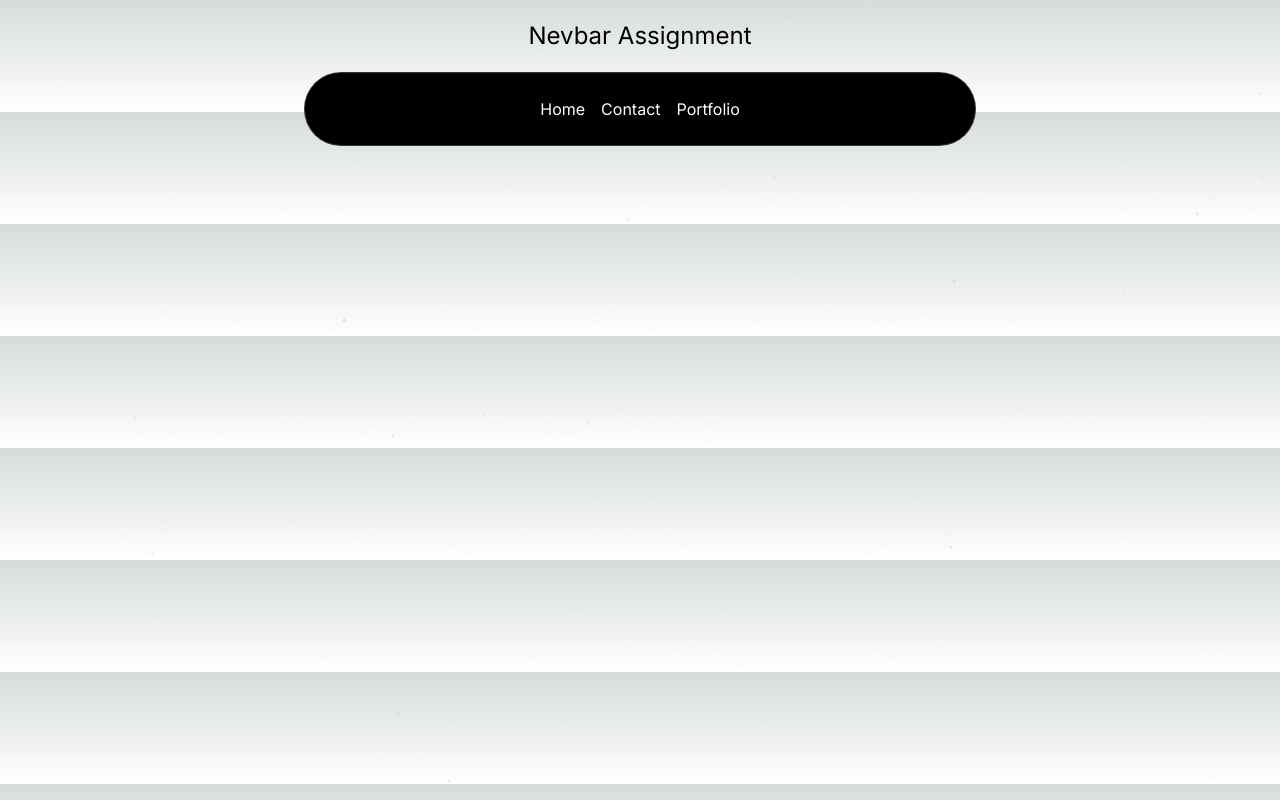
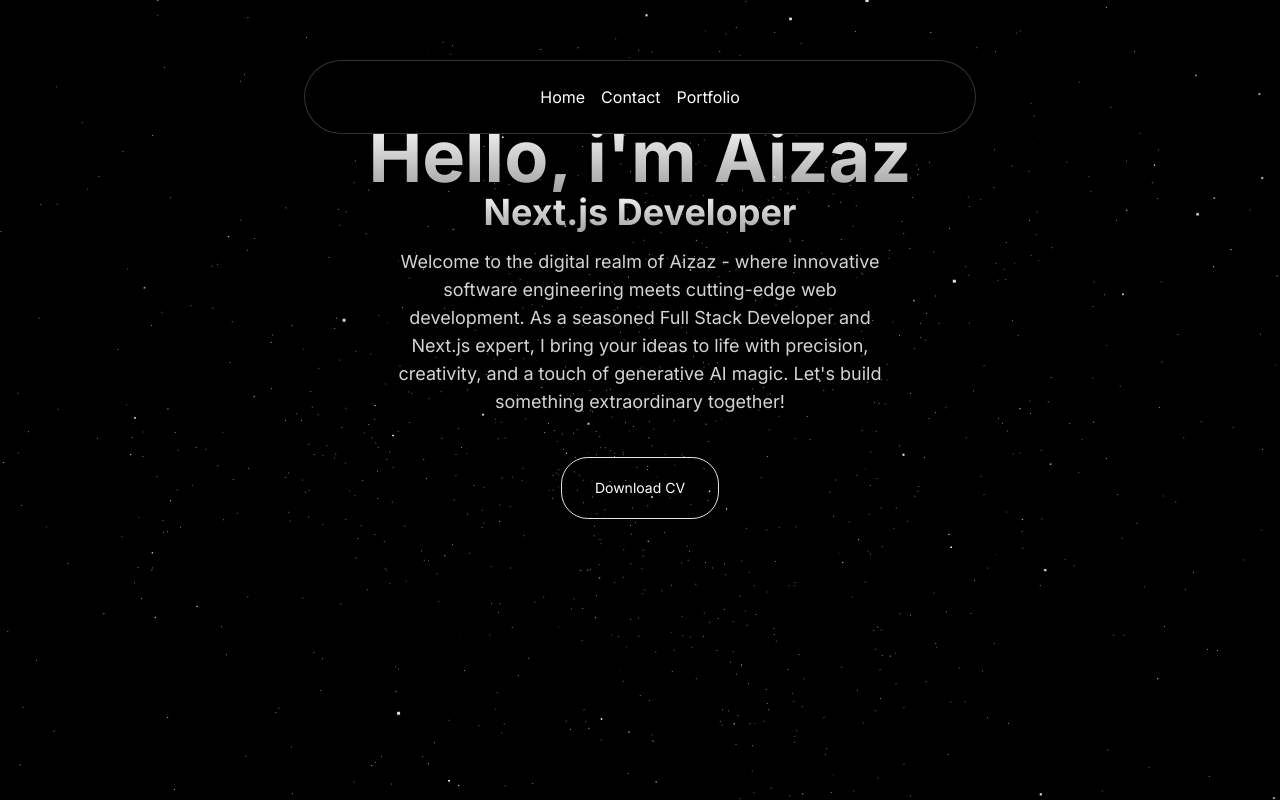
Before and after one commit to AizazNaeem4433/Nevbar, a Next.js app: page / in a window 1280 px wide. Built offline with nearby package versions, Linux system fonts and the light colour scheme.

Commit message:
Herosection added

```diff
--- a/package.json
+++ b/package.json
@@ -9,14 +9,18 @@
     "lint": "next lint"
   },
   "dependencies": {
+    "@radix-ui/react-avatar": "^1.1.0",
+    "@radix-ui/react-icons": "^1.3.0",
     "@react-three/drei": "^9.110.0",
     "@react-three/fiber": "^8.17.5",
+    "class-variance-authority": "^0.7.0",
     "clsx": "^2.1.1",
     "framer-motion": "^11.3.27",
     "next": "14.2.5",
     "react": "^18",
     "react-dom": "^18",
-    "tailwind-merge": "^2.5.2"
+    "tailwind-merge": "^2.5.2",
+    "tailwindcss-animate": "^1.0.7"
   },
   "devDependencies": {
     "@types/node": "^20",
--- a/src/app/globals.css
+++ b/src/app/globals.css
@@ -2,32 +2,68 @@
 @tailwind components;
 @tailwind utilities;
 
-:root {
-  --foreground-rgb: 0, 0, 0;
-  --background-start-rgb: 214, 219, 220;
-  --background-end-rgb: 255, 255, 255;
-}
+@layer base {
+  :root {
+    --background: 0 0% 100%;
+    --foreground: 0 0% 3.9%;
+    --card: 0 0% 100%;
+    --card-foreground: 0 0% 3.9%;
+    --popover: 0 0% 100%;
+    --popover-foreground: 0 0% 3.9%;
+    --primary: 0 0% 9%;
+    --primary-foreground: 0 0% 98%;
+    --secondary: 0 0% 96.1%;
+    --secondary-foreground: 0 0% 9%;
+    --muted: 0 0% 96.1%;
+    --muted-foreground: 0 0% 45.1%;
+    --accent: 0 0% 96.1%;
+    --accent-foreground: 0 0% 9%;
+    --destructive: 0 84.2% 60.2%;
+    --destructive-foreground: 0 0% 98%;
+    --border: 0 0% 89.8%;
+    --input: 0 0% 89.8%;
+    --ring: 0 0% 3.9%;
+    --radius: 0.5rem;
+    --chart-1: 12 76% 61%;
+    --chart-2: 173 58% 39%;
+    --chart-3: 197 37% 24%;
+    --chart-4: 43 74% 66%;
+    --chart-5: 27 87% 67%;
+  }
 
-@media (prefers-color-scheme: dark) {
-  :root {
-    --foreground-rgb: 255, 255, 255;
-    --background-start-rgb: 0, 0, 0;
-    --background-end-rgb: 0, 0, 0;
+  .dark {
+    --background: 0 0% 3.9%;
+    --foreground: 0 0% 98%;
+    --card: 0 0% 3.9%;
+    --card-foreground: 0 0% 98%;
+    --popover: 0 0% 3.9%;
+    --popover-foreground: 0 0% 98%;
+    --primary: 0 0% 98%;
+    --primary-foreground: 0 0% 9%;
+    --secondary: 0 0% 14.9%;
+    --secondary-foreground: 0 0% 98%;
+    --muted: 0 0% 14.9%;
+    --muted-foreground: 0 0% 63.9%;
+    --accent: 0 0% 14.9%;
+    --accent-foreground: 0 0% 98%;
+    --destructive: 0 62.8% 30.6%;
+    --destructive-foreground: 0 0% 98%;
+    --border: 0 0% 14.9%;
+    --input: 0 0% 14.9%;
+    --ring: 0 0% 83.1%;
+    --chart-1: 220 70% 50%;
+    --chart-2: 160 60% 45%;
+    --chart-3: 30 80% 55%;
+    --chart-4: 280 65% 60%;
+    --chart-5: 340 75% 55%;
   }
 }
 
-body {
-  color: rgb(var(--foreground-rgb));
-  background: linear-gradient(
-      to bottom,
-      transparent,
-      rgb(var(--background-end-rgb))
-    )
-    rgb(var(--background-start-rgb));
-}
-
-@layer utilities {
-  .text-balance {
-    text-wrap: balance;
+@layer base {
+  * {
+    @apply border-border;
+  }
+  body {
+    @apply bg-background text-foreground;
   }
 }
--- a/src/app/page.tsx
+++ b/src/app/page.tsx
@@ -1,9 +1,10 @@
+import Herosection from "@/components/Herosection";
 import Image from "next/image";
 
 export default function Home() {
   return (
-<div className="flex flex-col justify-center items-center text-2xl py-5 mb-10">
-  Nevbar Assignment
-</div>
+<main className="min-h-screen bg-black/[0.96] antialiased bg-grid-white/[0.02]">
+  <Herosection/>
+</main>
   );
 }
--- /dev/null
+++ b/src/components/Herosection.tsx
@@ -0,0 +1,37 @@
+import Link from "next/link"
+import { Button } from "./ui/moving-border";
+
+
+function Herosection() {
+  return (
+    <div className="h-auto md:h-[40rem] w-full rounded-md flex flex-col items-center justify-center relative overflow-hidden mx-auto">
+
+        <div className="p-4 relative z-10 w-full text-center ">
+       <h1 className=" mt-20 md:mt-0 text-4xl md:text-7xl font-bold bg-clip-text text-transparent bg-gradient-to-b from-neutral-50 to-neutral-400">
+
+            Hello, i'm Aizaz</h1>
+
+            <h1 className="mt-40 md:mt-0 text-4xl md:text-6x1 font-bold bg-clip-text text-transparent bg-gradient-to-b from-neutral-50 to-neutral-400">
+
+            Next.js Developer</h1>
+
+           <p className="mt-4 font-normal text-base md:text-lg
+           text-neutral-300 max-w-lg mx-auto">
+           Welcome to the digital realm of Aizaz - where innovative software engineering meets
+           cutting-edge web development. As a seasoned Full Stack Developer and Next.js expert,
+           I bring your ideas to life with precision, creativity, and a touch of generative AI magic.
+           Let's build something extraordinary together!
+
+           </p>
+           <div className="mt-10"> <Link href="/assets/cv.pdf" download="cv.pdf">
+           <Button
+           borderRadius="1.75rem" className="bg-white dark:bg-black text-black dark:text-white border-neutral-200 dark:border-salte-800"
+           > Download CV</Button>
+           </Link>
+           </div>
+        </div>
+        </div>
+  )
+}
+
+export default Herosection
--- a/src/components/Nevbar.tsx
+++ b/src/components/Nevbar.tsx
@@ -9,7 +9,7 @@
   const [active, setActive] = useState<string | null>(null);
   return (
     <div
-    className={cn("fixed top-10 inset-x-0 max-w-2xl mx-auto z-50 mt-8", className)}
+    className={cn("fixed top-10 inset-x-0 max-w-2xl mx-auto z-50 mt-5", className)}
     >
       <Menu setActive={setActive}>
         <Link href='/'>
--- /dev/null
+++ b/src/components/ui/moving-border.tsx
@@ -0,0 +1,139 @@
+"use client";
+import React from "react";
+import {
+  motion,
+  useAnimationFrame,
+  useMotionTemplate,
+  useMotionValue,
+  useTransform,
+} from "framer-motion";
+import { useRef } from "react";
+import { cn } from "@/lib/utils";
+
+export function Button({
+  borderRadius = "1.75rem",
+  children,
+  as: Component = "button",
+  containerClassName,
+  borderClassName,
+  duration,
+  className,
+  ...otherProps
+}: {
+  borderRadius?: string;
+  children: React.ReactNode;
+  as?: any;
+  containerClassName?: string;
+  borderClassName?: string;
+  duration?: number;
+  className?: string;
+  [key: string]: any;
+}) {
+  return (
+    <Component
+      className={cn(
+        "bg-transparent relative text-xl  h-16 w-40 p-[1px] overflow-hidden ",
+        containerClassName
+      )}
+      style={{
+        borderRadius: borderRadius,
+      }}
+      {...otherProps}
+    >
+      <div
+        className="absolute inset-0"
+        style={{ borderRadius: `calc(${borderRadius} * 0.96)` }}
+      >
+        <MovingBorder duration={duration} rx="30%" ry="30%">
+          <div
+            className={cn(
+              "h-20 w-20 opacity-[0.8] bg-[radial-gradient(var(--sky-500)_40%,transparent_60%)]",
+              borderClassName
+            )}
+          />
+        </MovingBorder>
+      </div>
+
+      <div
+        className={cn(
+          "relative bg-slate-900/[0.8] border border-slate-800 backdrop-blur-xl text-white flex items-center justify-center w-full h-full text-sm antialiased",
+          className
+        )}
+        style={{
+          borderRadius: `calc(${borderRadius} * 0.96)`,
+        }}
+      >
+        {children}
+      </div>
+    </Component>
+  );
+}
+
+export const MovingBorder = ({
+  children,
+  duration = 2000,
+  rx,
+  ry,
+  ...otherProps
+}: {
+  children: React.ReactNode;
+  duration?: number;
+  rx?: string;
+  ry?: string;
+  [key: string]: any;
+}) => {
+  const pathRef = useRef<any>();
+  const progress = useMotionValue<number>(0);
+
+  useAnimationFrame((time) => {
+    const length = pathRef.current?.getTotalLength();
+    if (length) {
+      const pxPerMillisecond = length / duration;
+      progress.set((time * pxPerMillisecond) % length);
+    }
+  });
+
+  const x = useTransform(
+    progress,
+    (val) => pathRef.current?.getPointAtLength(val).x
+  );
+  const y = useTransform(
+    progress,
+    (val) => pathRef.current?.getPointAtLength(val).y
+  );
+
+  const transform = useMotionTemplate`translateX(${x}px) translateY(${y}px) translateX(-50%) translateY(-50%)`;
+
+  return (
+    <>
+      <svg
+        xmlns="http://www.w3.org/2000/svg"
+        preserveAspectRatio="none"
+        className="absolute h-full w-full"
+        width="100%"
+        height="100%"
+        {...otherProps}
+      >
+        <rect
+          fill="none"
+          width="100%"
+          height="100%"
+          rx={rx}
+          ry={ry}
+          ref={pathRef}
+        />
+      </svg>
+      <motion.div
+        style={{
+          position: "absolute",
+          top: 0,
+          left: 0,
+          display: "inline-block",
+          transform,
+        }}
+      >
+        {children}
+      </motion.div>
+    </>
+  );
+};
--- a/src/lib/utils.ts
+++ b/src/lib/utils.ts
@@ -1,6 +1,6 @@
-import { ClassValue, clsx } from "clsx";
-import { twMerge } from "tailwind-merge";
+import { type ClassValue, clsx } from "clsx"
+import { twMerge } from "tailwind-merge"
 
 export function cn(...inputs: ClassValue[]) {
-  return twMerge(clsx(inputs));
+  return twMerge(clsx(inputs))
 }
--- a/tailwind.config.ts
+++ b/tailwind.config.ts
@@ -1,21 +1,80 @@
-import type { Config } from "tailwindcss";
+import type { Config } from "tailwindcss"
 
-const config: Config = {
+const config = {
+  darkMode: ["class"],
   content: [
-    "./src/pages/**/*.{js,ts,jsx,tsx,mdx}",
-    "./src/components/**/*.{js,ts,jsx,tsx,mdx}",
-    "./src/app/**/*.{js,ts,jsx,tsx,mdx}",
-  ],
-darkMode: 'class',
+    './pages/**/*.{ts,tsx}',
+    './components/**/*.{ts,tsx}',
+    './app/**/*.{ts,tsx}',
+    './src/**/*.{ts,tsx}',
+	],
+  prefix: "",
   theme: {
+    container: {
+      center: true,
+      padding: "2rem",
+      screens: {
+        "2xl": "1400px",
+      },
+    },
     extend: {
-      backgroundImage: {
-        "gradient-radial": "radial-gradient(var(--tw-gradient-stops))",
-        "gradient-conic":
-          "conic-gradient(from 180deg at 50% 50%, var(--tw-gradient-stops))",
+      colors: {
+        border: "hsl(var(--border))",
+        input: "hsl(var(--input))",
+        ring: "hsl(var(--ring))",
+        background: "hsl(var(--background))",
+        foreground: "hsl(var(--foreground))",
+        primary: {
+          DEFAULT: "hsl(var(--primary))",
+          foreground: "hsl(var(--primary-foreground))",
+        },
+        secondary: {
+          DEFAULT: "hsl(var(--secondary))",
+          foreground: "hsl(var(--secondary-foreground))",
+        },
+        destructive: {
+          DEFAULT: "hsl(var(--destructive))",
+          foreground: "hsl(var(--destructive-foreground))",
+        },
+        muted: {
+          DEFAULT: "hsl(var(--muted))",
+          foreground: "hsl(var(--muted-foreground))",
+        },
+        accent: {
+          DEFAULT: "hsl(var(--accent))",
+          foreground: "hsl(var(--accent-foreground))",
+        },
+        popover: {
+          DEFAULT: "hsl(var(--popover))",
+          foreground: "hsl(var(--popover-foreground))",
+        },
+        card: {
+          DEFAULT: "hsl(var(--card))",
+          foreground: "hsl(var(--card-foreground))",
+        },
+      },
+      borderRadius: {
+        lg: "var(--radius)",
+        md: "calc(var(--radius) - 2px)",
+        sm: "calc(var(--radius) - 4px)",
+      },
+      keyframes: {
+        "accordion-down": {
+          from: { height: "0" },
+          to: { height: "var(--radix-accordion-content-height)" },
+        },
+        "accordion-up": {
+          from: { height: "var(--radix-accordion-content-height)" },
+          to: { height: "0" },
+        },
+      },
+      animation: {
+        "accordion-down": "accordion-down 0.2s ease-out",
+        "accordion-up": "accordion-up 0.2s ease-out",
       },
     },
   },
-  plugins: [],
-};
-export default config;
+  plugins: [require("tailwindcss-animate")],
+} satisfies Config
+
+export default config
```
Also changed, not shown: components.json (added), 2 other files (tests, documents, lock files or other folders).
